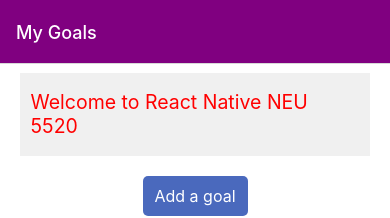
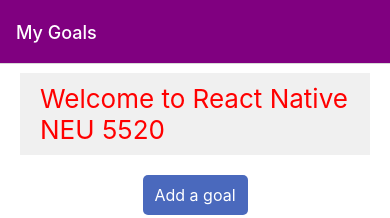
Before and after one commit to realericwang/CS5520, a React Native app: screen /Home in a window 390 px wide. Shown: the top 218 px of the page. Built offline with nearby package versions, Linux system fonts and the light colour scheme; no server answers; the database is empty.

Commit message:
feat: dynamic vertical padding values

```diff
--- a/Components/Header.js
+++ b/Components/Header.js
@@ -1,11 +1,20 @@
-import { View, Text, StyleSheet, Dimensions } from "react-native";
+import {
+  View,
+  Text,
+  StyleSheet,
+  Dimensions,
+  useWindowDimensions,
+} from "react-native";
 import React from "react";
 
-const { width } = Dimensions.get('window');
+const windowWidth = Dimensions.get("window").width;
 
 export default function Header({ title }) {
+  const { width, height } = useWindowDimensions();
+  const paddingVerticalDynamic = height < 415 ? 0 : 10;
+
   return (
-    <View style={styles.header}>
+    <View style={[styles.header, { paddingVertical: paddingVerticalDynamic }]}>
       <Text style={styles.headerText}>Welcome to {title}</Text>
     </View>
   );
@@ -13,13 +22,12 @@
 
 const styles = StyleSheet.create({
   header: {
-    width: '100%',
-    paddingVertical: '5%',
-    paddingHorizontal: '3%',
-    backgroundColor: '#f0f0f0',
+    width: "100%",
+    paddingHorizontal: windowWidth < 380 ? 10 : 20,
+    backgroundColor: "#f0f0f0",
   },
   headerText: {
-    fontSize: width * 0.05,
+    fontSize: windowWidth < 380 ? 20 : 26,
     color: "red",
   },
 });
--- a/app.json
+++ b/app.json
@@ -3,7 +3,7 @@
     "name": "react-project",
     "slug": "react-project",
     "version": "1.0.0",
-    "orientation": "portrait",
+    // "orientation": "portrait",
     "icon": "./assets/icon.png",
     "userInterfaceStyle": "light",
     "splash": {
```
